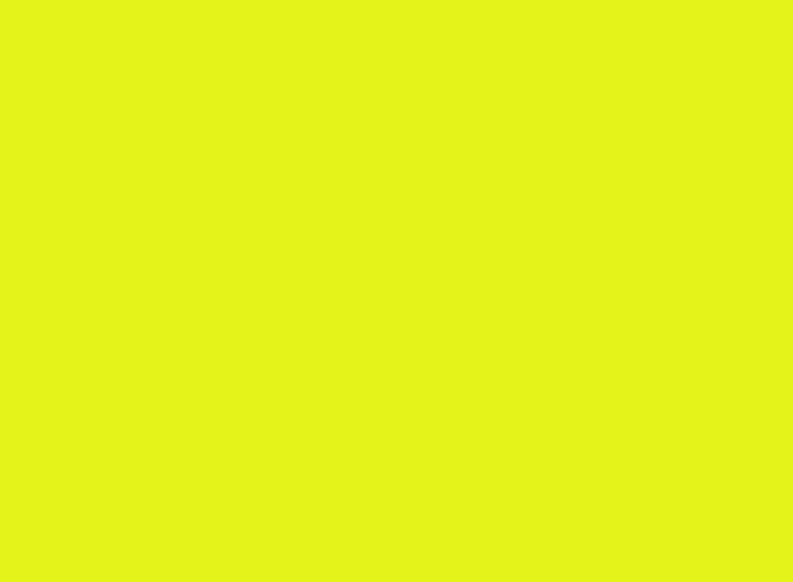
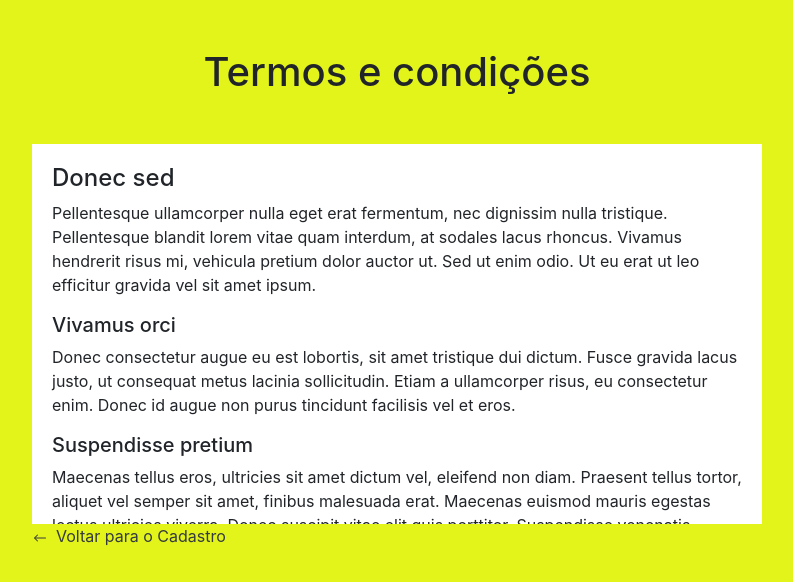
Before and after one commit to GustavoEmanuel901/publisher_album, a React (Create React App) app in the folder web/: page /terms_and_conditions in a window 1280 px wide. Shown: the top 582 px of the page, without its empty margins (243-1036 px from the left). Built offline with nearby package versions, Linux system fonts and the light colour scheme.

Commit message:
terms-and-conditions

```diff
--- a/web/src/pages/Register/index.js
+++ b/web/src/pages/Register/index.js
@@ -198,7 +198,7 @@ export default function Register() {
                                 <div className="form-check">
                                     <Label className='form-check-label'>
                                         <Input type='checkbox' className='form-check-input' required/>
-                                        <Link to='/' className='form-link text-dark'>
+                                        <Link to='/terms_and_conditions' className='form-link text-dark'>
                                             Li e concordo com os termos de uso
                                         </Link>
                                     </Label>
--- a/web/src/pages/ResetPassword/index.js
+++ b/web/src/pages/ResetPassword/index.js
@@ -1,5 +1,5 @@
 import React, { useState } from 'react';
-import { Container, Form, Input, Label, FormGroup, Button, Col, Row} from 'reactstrap'
+import { Container, Form, Input, Label, FormGroup, Button, Col, Row } from 'reactstrap'
 import { useHistory } from 'react-router-dom'
 import api from '../../services/api';
 
@@ -15,7 +15,7 @@ export default function ResetPassword() {
     async function handleReset(e) {
         e.preventDefault();
 
-    if(password !== conPassword) {
+        if (password !== conPassword) {
             alert('Senhas Diferentes')
             return
         }
@@ -39,6 +39,7 @@ export default function ResetPassword() {
         <Container>
             <h1 className="my-3 text-center">Redefina sua Senha</h1>
             <p className='text-center'>Use o Token enviado para seu E-mail</p>
+            <Row className="justify-content-center mb-5">
                 <Col md={10} sm={12} lg={8}>
                     <Form onSubmit={handleReset}>
                         <Row form>
@@ -104,6 +105,7 @@ export default function ResetPassword() {
                         </Row>
                     </Form>
                 </Col>
+            </Row>
         </Container>
 
     );
--- /dev/null
+++ b/web/src/pages/TermsAndConditions/index.js
@@ -0,0 +1,81 @@
+import React from 'react';
+
+import { Container, Col, Row } from 'reactstrap'
+import { BsArrowLeft } from 'react-icons/bs'
+import { Link } from 'react-router-dom'
+
+import './styles.css'
+
+export default function TermsAndConditions() {
+    return (
+        <Container>
+            <h1 className="text-center my-5">Termos e condições</h1>
+            <Row className="justify-content-center mb-5">
+                <Col md={10} sm={12} lg={8}>
+                    <div data-spy="scroll" data-offset="0" className="scrollspy">
+                        <h4>Donec sed</h4>
+                        <p>
+                            Pellentesque ullamcorper nulla eget erat fermentum, nec dignissim nulla tristique.
+                            Pellentesque blandit lorem vitae quam interdum, at sodales lacus rhoncus.
+                            Vivamus hendrerit risus mi, vehicula pretium dolor auctor ut.
+                            Sed ut enim odio. Ut eu erat ut leo efficitur gravida vel sit amet ipsum.
+                    </p>
+
+                        <h5>Vivamus orci</h5>
+                        <p>Donec consectetur augue eu est lobortis, sit amet tristique dui dictum.
+                        Fusce gravida lacus justo, ut consequat metus lacinia sollicitudin.
+                        Etiam a ullamcorper risus, eu consectetur enim.
+                        Donec id augue non purus tincidunt facilisis vel et eros.</p>
+
+                        <h5>Suspendisse pretium</h5>
+                        <p>
+                            Maecenas tellus eros, ultricies sit amet dictum vel, eleifend non diam.
+                            Praesent tellus tortor, aliquet vel semper sit amet, finibus malesuada erat.
+                            Maecenas euismod mauris egestas lectus ultricies viverra. Donec suscipit vitae elit quis porttitor.
+                            Suspendisse venenatis dignissim tincidunt.
+                    </p>
+
+
+                        <h4>Donec sed</h4>
+                        <p>
+                            Pellentesque ullamcorper nulla eget erat fermentum, nec dignissim nulla tristique.
+                            Pellentesque blandit lorem vitae quam interdum, at sodales lacus rhoncus.
+                            Vivamus hendrerit risus mi, vehicula pretium dolor auctor ut.
+                            Sed ut enim odio. Ut eu erat ut leo efficitur gravida vel sit amet ipsum.
+                    </p>
+
+
+                        <h4>Lorem ipsum</h4>
+                        <p>
+                            Pellentesque ullamcorper nulla eget erat fermentum, nec dignissim nulla tristique.
+                            Pellentesque blandit lorem vitae quam interdum, at sodales lacus rhoncus.
+                            Vivamus hendrerit risus mi, vehicula pretium dolor auctor ut.
+                            Sed ut enim odio. Ut eu erat ut leo efficitur gravida vel sit amet ipsum.
+                    </p>
+
+                        <h5>Vivamus orci</h5>
+                        <p>Donec consectetur augue eu est lobortis, sit amet tristique dui dictum.
+                        Fusce gravida lacus justo, ut consequat metus lacinia sollicitudin.
+                        Etiam a ullamcorper risus, eu consectetur enim.
+                        Donec id augue non purus tincidunt facilisis vel et eros.</p>
+
+                        <h5>Suspendisse pretium</h5>
+                        <p>
+                            Maecenas tellus eros, ultricies sit amet dictum vel, eleifend non diam.
+                            Praesent tellus tortor, aliquet vel semper sit amet, finibus malesuada erat.
+                            Maecenas euismod mauris egestas lectus ultricies viverra. Donec suscipit vitae elit quis porttitor.
+                            Suspendisse venenatis dignissim tincidunt.
+                    </p>
+                    </div>
+
+
+                    <Link to='/register' className='form-link text-dark'>
+                        <BsArrowLeft />
+                        Voltar para o Cadastro
+                    </Link>
+                </Col>
+
+            </Row>
+        </Container>
+    );
+}
--- /dev/null
+++ b/web/src/pages/TermsAndConditions/styles.css
@@ -0,0 +1,7 @@
+.scrollspy {
+    position: relative;
+    overflow: auto;
+    height: 380px;
+    background: #fff;
+    padding: 20px;
+}
--- a/web/src/routes.js
+++ b/web/src/routes.js
@@ -3,6 +3,7 @@ import { BrowserRouter, Route, Switch} from 'react-router-dom'
 
 import Logon from './pages/Logon'
 import Register from './pages/Register'
+import TermsAndConditions from './pages/TermsAndConditions'
 import ForgotPassword from './pages/ForgotPassword'
 import ResetPassword from './pages/ResetPassword'
 import Profile from './pages/Profile'
@@ -13,6 +14,7 @@ export default function Routes() {
         <Switch>
             <Route path='/' exact component={Logon}/>
             <Route path='/register' component={Register}/>
+            <Route path='/terms_and_conditions' component={TermsAndConditions}/>
             <Route path='/forgot_password' component={ForgotPassword}/>
             <Route path='/reset_password' component={ResetPassword}/>
             <Route path='/profile' component={Profile}/>
```
Lines whose indentation alone changed are shown as unchanged.
